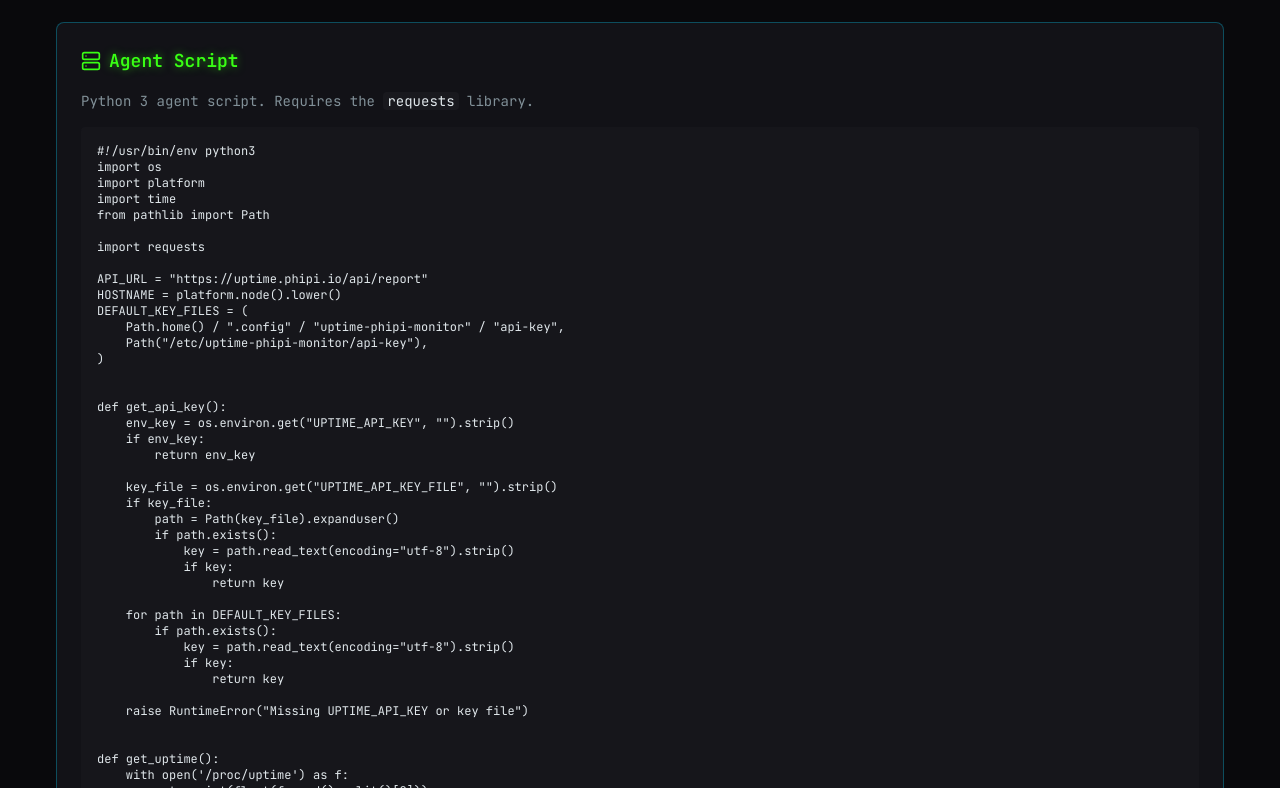
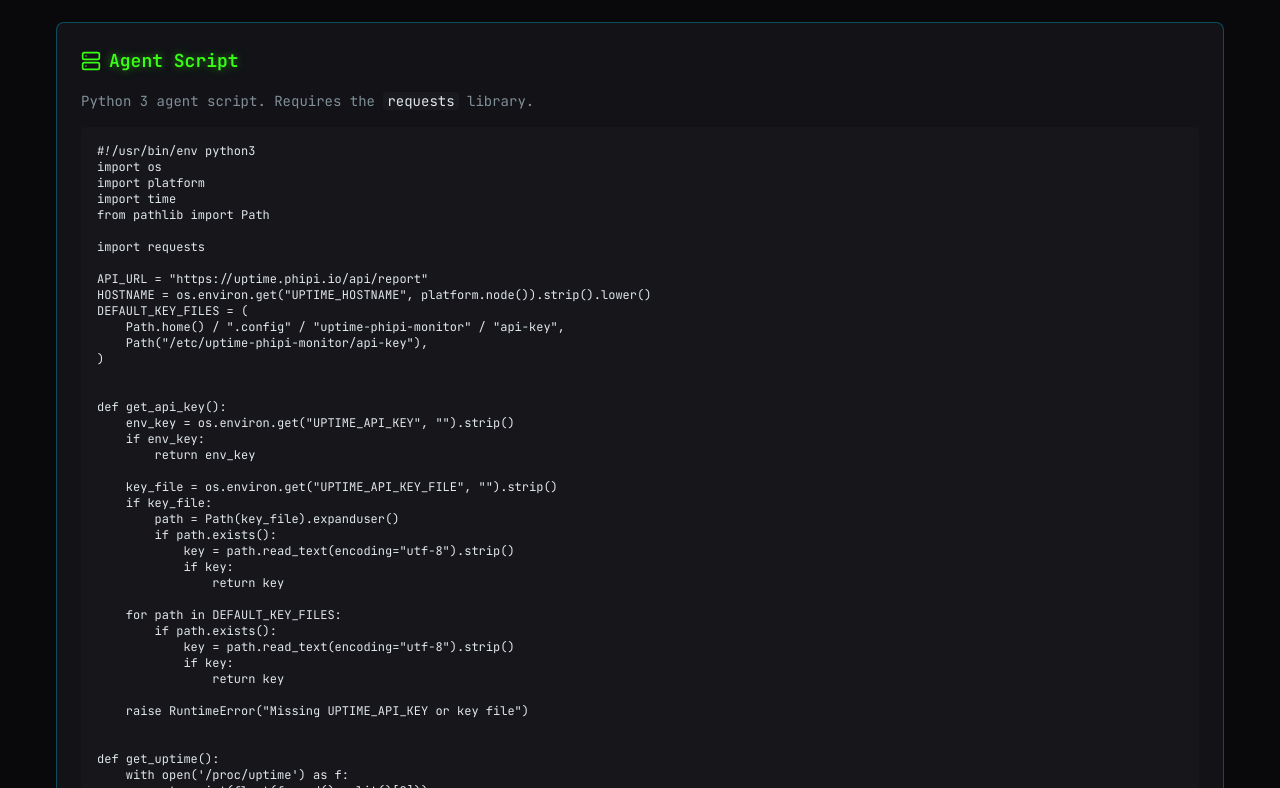
Before and after one commit to rlocone/uptime, a Next.js app: page /api-docs in a window 1280 px wide. Shown: the part 1392-2180 px from the top of the page. Built offline with nearby package versions, Linux system fonts and the light colour scheme; no server answers.

Commit message:
feat: allow hostname overrides in agent

```diff
--- a/app/api-docs/page.tsx
+++ b/app/api-docs/page.tsx
@@ -11,7 +11,7 @@ from pathlib import Path
 import requests
 
 API_URL = "https://uptime.phipi.io/api/report"
-HOSTNAME = platform.node().lower()
+HOSTNAME = os.environ.get("UPTIME_HOSTNAME", platform.node()).strip().lower()
 DEFAULT_KEY_FILES = (
     Path.home() / ".config" / "uptime-phipi-monitor" / "api-key",
     Path("/etc/uptime-phipi-monitor/api-key"),
--- a/components/profile-content.tsx
+++ b/components/profile-content.tsx
@@ -170,7 +170,7 @@ export function ProfileContent() {
   import requests
 
   API_URL = "${typeof window !== 'undefined' ? window.location.origin : ''}/api/report"
-  HOSTNAME = platform.node().lower()
+  HOSTNAME = os.environ.get("UPTIME_HOSTNAME", platform.node()).strip().lower()
   DEFAULT_KEY_FILES = (
       Path.home() / ".config" / "uptime-phipi-monitor" / "api-key",
       Path("/etc/uptime-phipi-monitor/api-key"),
@@ -399,7 +399,7 @@ while True:
           <Terminal className="h-4 w-4" />
           Agent Script
         </h2>
-        <p className="text-xs text-muted-foreground">Save this script and run it on each host. It reports uptime every 5 minutes.</p>
+        <p className="text-xs text-muted-foreground">Save this script and run it on each host. Set UPTIME_HOSTNAME if you want the host to report under a different label. It reports uptime every 5 minutes.</p>
         <pre className="rounded bg-muted/30 p-4 text-xs overflow-x-auto whitespace-pre text-foreground">
           {agentScript}
         </pre>
```
Also changed, not shown: 1 other file (tests, documents, lock files or other folders).
